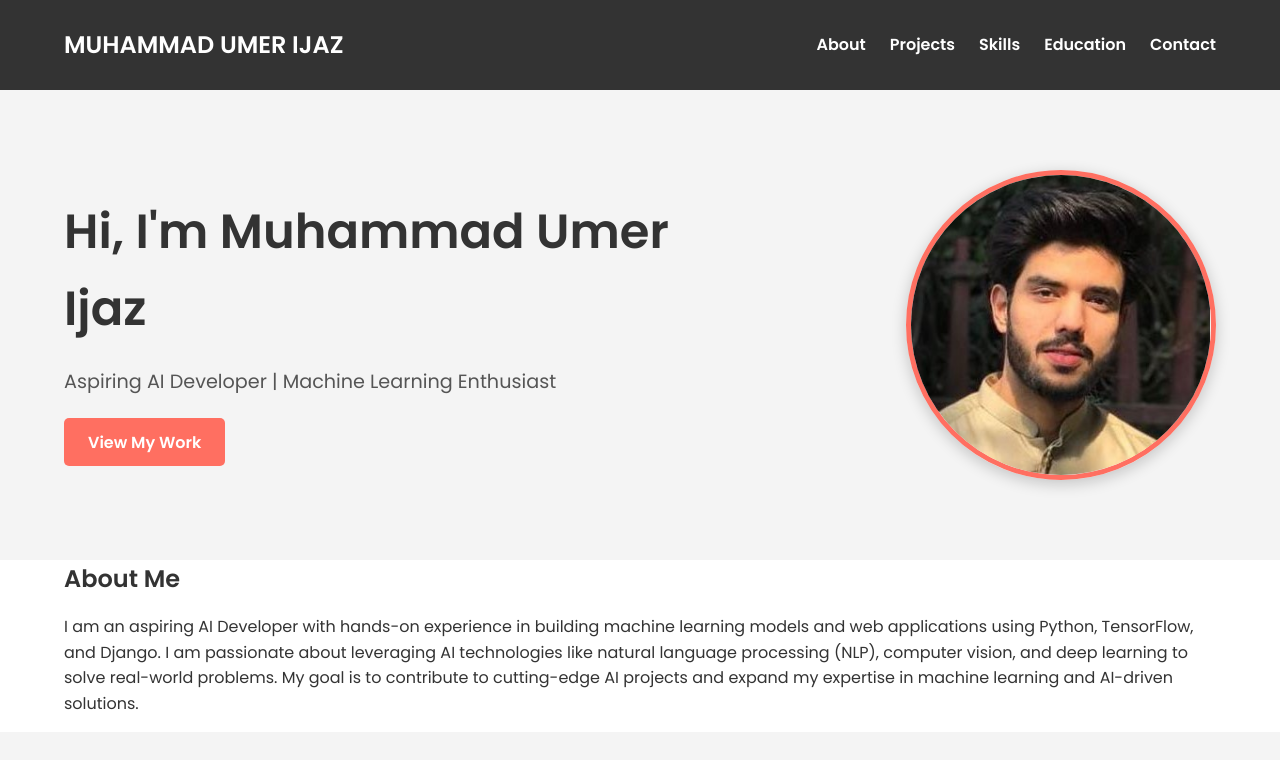
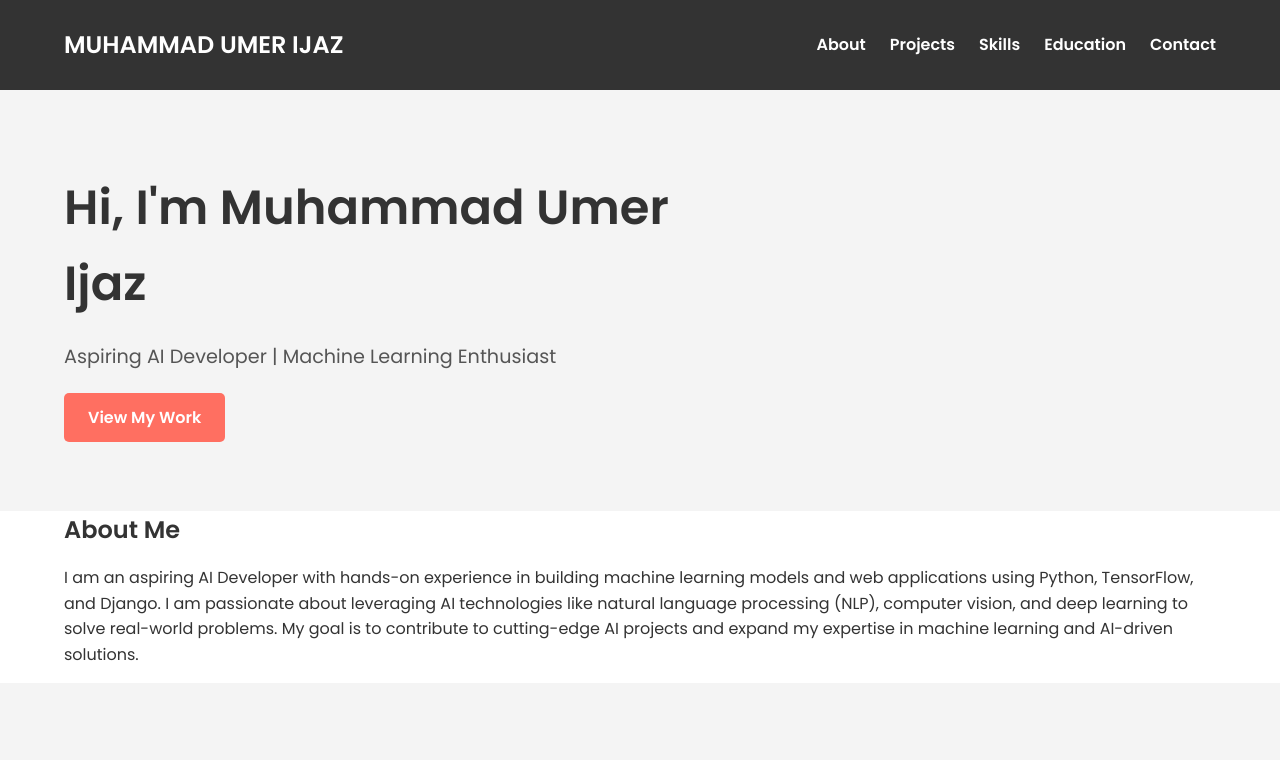
Before and after one commit to Umerijaz20/portfolio, a plain HTML site: page index.html in a window 1280 px wide. Shown: the top 760 px of the page. Drawn offline with Linux system fonts and the light colour scheme.

Commit message:
Update index.html

```diff
--- a/index.html
+++ b/index.html
@@ -31,9 +31,7 @@
           <p>Aspiring AI Developer | Machine Learning Enthusiast</p>
           <a href="#projects" class="btn">View My Work</a>
         </div>
-        <div class="hero-image">
-          <img src="https://github.com/Umerijaz20/portfolio/blob/main/umer.jpeg" alt="Profile Picture">
-        </div>
+
       </div>
     </div>
   </section>
```
